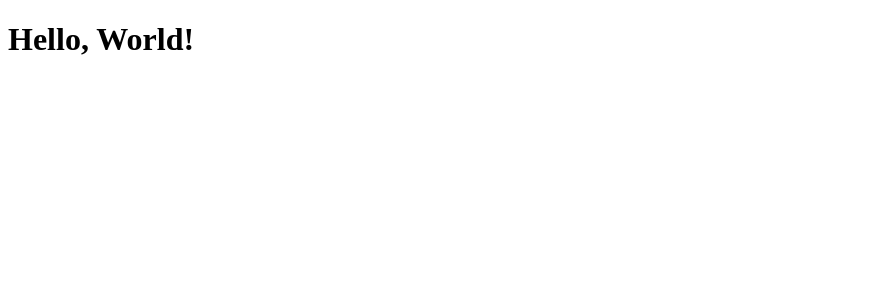
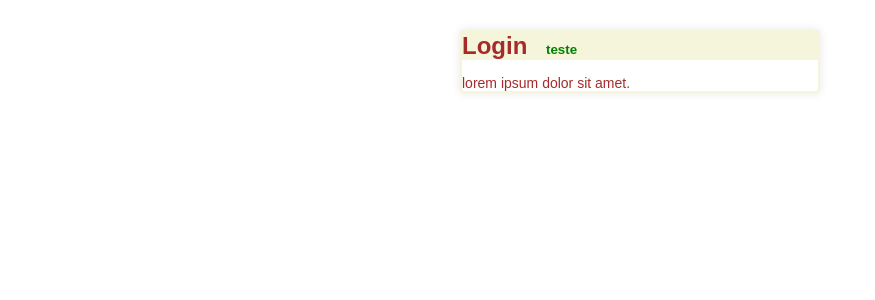
Before and after one commit to grasielarosa/react-redux-project-base, a React (Create React App) app: page / in a window 1280 px wide. Shown: the top 300 px of the page, without its empty margins (0-875 px from the left). Built offline with nearby package versions, Linux system fonts and the light colour scheme; the HTML template or start-up script is replaced by a standard one.

Commit message:
styled components introduction

```diff
--- a/package.json
+++ b/package.json
@@ -6,7 +6,8 @@
     "cra-template": "1.1.2",
     "react": "^17.0.2",
     "react-dom": "^17.0.2",
-    "react-scripts": "4.0.3"
+    "react-scripts": "4.0.3",
+    "styled-components": "^5.3.3"
   },
   "scripts": {
     "start": "react-scripts start",
--- a/src/App.js
+++ b/src/App.js
@@ -1,8 +1,15 @@
 /* eslint-disable react/function-component-definition */
 import React from 'react';
+import Login from './pages/Login';
+import GlobalStyle from './styles/GlobalStyles';
 
 function App() {
-  return <h1>Hello, World!</h1>;
+  return (
+    <>
+      <Login />
+      <GlobalStyle />
+    </>
+  );
 }
 
 export default App;
--- /dev/null
+++ b/src/pages/Login/index.js
@@ -0,0 +1,17 @@
+/* eslint-disable react/jsx-boolean-value */
+/* eslint-disable react/function-component-definition */
+import React from 'react';
+import { Title, Paragraph } from './styled';
+import { Container } from '../../styles/GlobalStyles';
+
+export default function Login() {
+  return (
+    <Container>
+      <Title isRed={false}>
+        Login
+        <small> teste</small>
+      </Title>
+      <Paragraph>lorem ipsum dolor sit amet.</Paragraph>
+    </Container>
+  );
+}
--- /dev/null
+++ b/src/pages/Login/styled.js
@@ -0,0 +1,17 @@
+import styled from 'styled-components';
+
+export const Title = styled.h1`
+  color: brown;
+  background: ${(props) => (props.isRed ? 'red' : 'beige')};
+  small {
+    font-size: 10pt;
+    margin-left: 15px;
+    color: green;
+  }
+`;
+
+export const Paragraph = styled.p`
+  font-size: 14px;
+  color: brown;
+  margin-top: 15px;
+`;
--- /dev/null
+++ b/src/styles/GlobalStyles.js
@@ -0,0 +1,40 @@
+import styled, { createGlobalStyle } from 'styled-components';
+
+export default createGlobalStyle`
+* {
+  margin: 0;
+  padding: 0;
+  outline: none;
+  box-sizing: border-box;
+}
+
+body {
+  font-family: sans-serif;
+
+}
+
+html, body, #root {
+  height: 100%;
+}
+
+button {
+    cursor: pointer;
+}
+
+a {
+    text-decoration: none;
+}
+
+ul {
+  list-style: none;
+}
+`;
+
+export const Container = styled.section`
+  max-width: 360px;
+  background: #fff;
+  margin: 30px auto;
+  border: 2px solid beige;
+  border-radius: 4px;
+  box-shadow: 0 0 10px rgba(0, 0, 0, 0.1);
+`;
```
Also changed, not shown: 1 other file (tests, documents, lock files or other folders).
